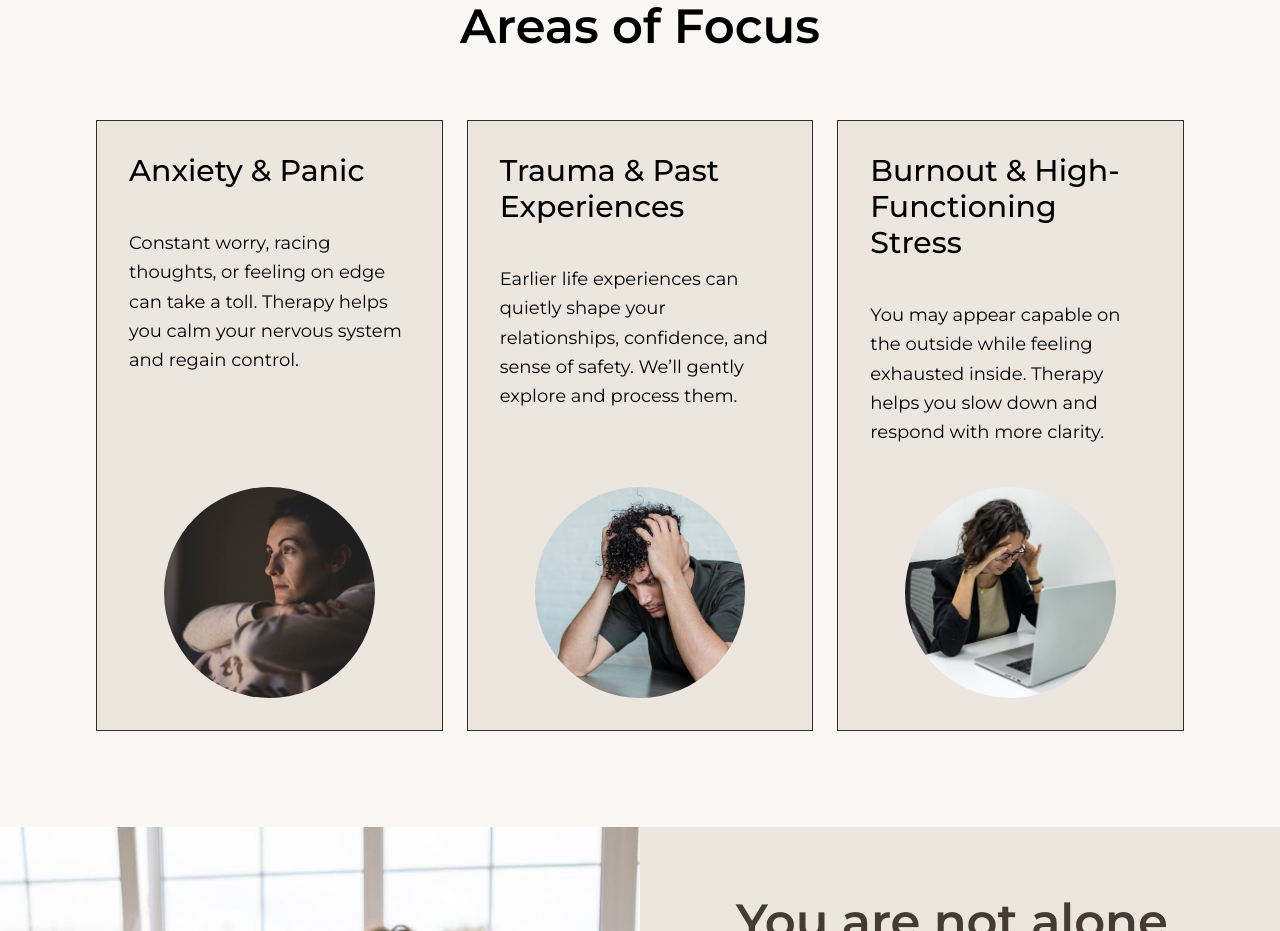
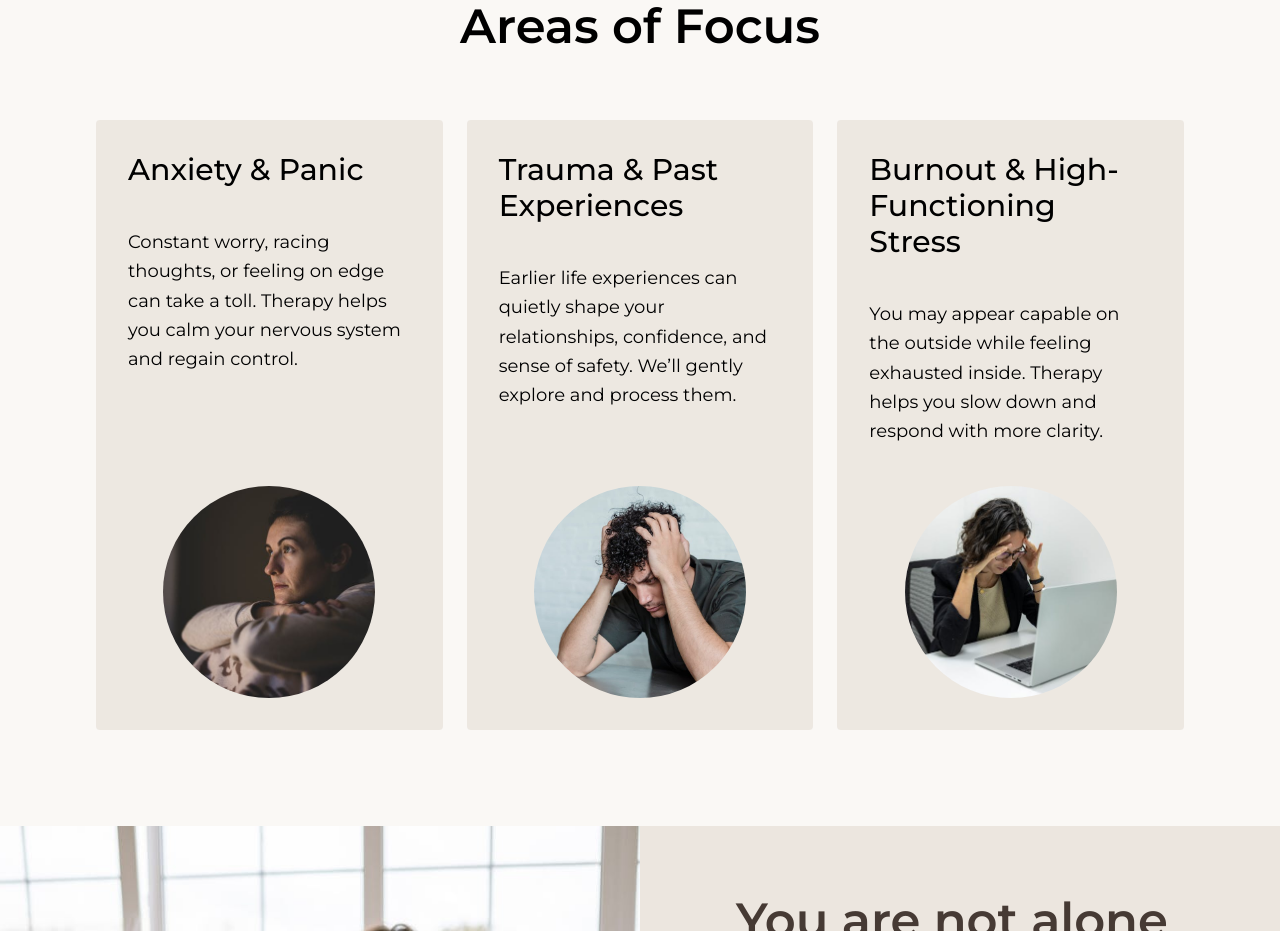
Before and after one commit to asynctushar/lilac, a Next.js app: page / in a window 1280 px wide. Shown: the part 1540-2471 px from the top of the page. Built offline with nearby package versions, Linux system fonts and the light colour scheme.

Commit message:
fix: fixed border issues on specialities section

```diff
--- a/src/components/sections/Specialities.jsx
+++ b/src/components/sections/Specialities.jsx
@@ -44,7 +44,7 @@ const Specialities = () => {
                 {specialities.map((item) => (
                     <div
                         key={item.id}
-                        className='border border-foreground bg-secondary p-6 sm:p-7 md:p-6 lg:p-8 flex flex-col gap-6 sm:gap-8 md:gap-6 lg:gap-8 xl:gap-10'
+                        className='bg-secondary/90 rounded-sm border-secondary backdrop-blur p-6 sm:p-7 md:p-6 lg:p-8 flex flex-col gap-6 sm:gap-8 md:gap-6 lg:gap-8 xl:gap-10'
                     >
                         <motion.h4
                             initial={{ y: 5, opacity: 0 }}
```
